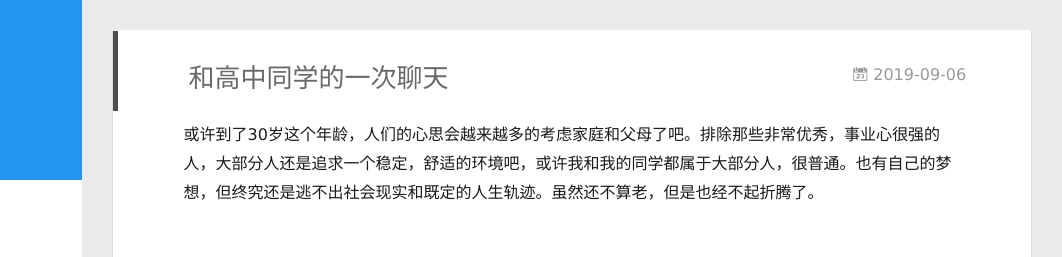
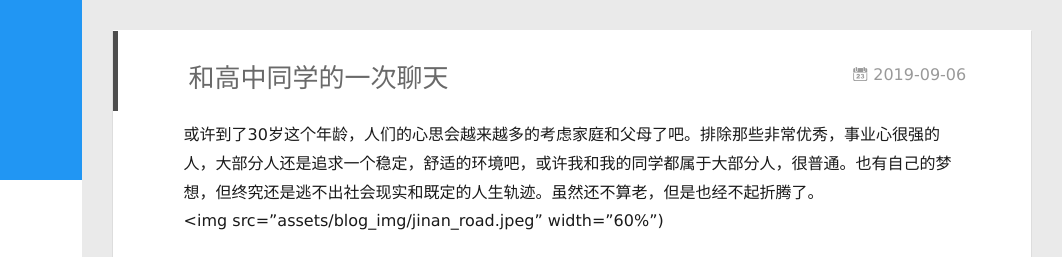
Before and after one commit to dabingrunning/dabingrun.github.io, a plain HTML site: page 2019/09/06/Old-Friend-Meeting-in-Jinan/index.html in a window 1280 px wide. Shown: the top 257 px of the page, 218-1280 px from the left. Drawn offline with Linux system fonts and the light colour scheme; some packages are replaced by stand-ins of ours; a script that the page names is missing.

Commit message:
Site updated: 2019-09-06 12:26:59

```diff
--- a/2019/09/06/Old-Friend-Meeting-in-Jinan/index.html
+++ b/2019/09/06/Old-Friend-Meeting-in-Jinan/index.html
@@ -8,20 +8,18 @@
   <link rel="dns-prefetch" href="dabingrunning.github.io">
   <title>和高中同学的一次聊天 | Dabing&#39;s Blog</title>
   <meta name="viewport" content="width=device-width, initial-scale=1, maximum-scale=1">
-  <meta name="description" content="或许到了30岁这个年龄，人们的心思会越来越多的考虑家庭和父母了吧。排除那些非常优秀，事业心很强的人，大部分人还是追求一个稳定，舒适的环境吧，或许我和我的同学都属于大部分人，很普通。也有自己的梦想，但终究还是逃不出社会现实和既定的人生轨迹。虽然还不算老，但是也经不起折腾了。 同时也很感谢我的老同学能陪我吃一顿饭。">
+  <meta name="description" content="或许到了30岁这个年龄，人们的心思会越来越多的考虑家庭和父母了吧。排除那些非常优秀，事业心很强的人，大部分人还是追求一个稳定，舒适的环境吧，或许我和我的同学都属于大部分人，很普通。也有自己的梦想，但终究还是逃不出社会现实和既定的人生轨迹。虽然还不算老，但是也经不起折腾了。&amp;lt;img src=”assets/blog_img/jinan_road.jpeg” width=”60%”) 同时也很感">
 <meta name="keywords" content="-会友 -闲聊">
 <meta property="og:type" content="article">
 <meta property="og:title" content="和高中同学的一次聊天">
 <meta property="og:url" content="dabingrunning.github.io/2019/09/06/Old-Friend-Meeting-in-Jinan/index.html">
 <meta property="og:site_name" content="Dabing&#39;s Blog">
-<meta property="og:description" content="或许到了30岁这个年龄，人们的心思会越来越多的考虑家庭和父母了吧。排除那些非常优秀，事业心很强的人，大部分人还是追求一个稳定，舒适的环境吧，或许我和我的同学都属于大部分人，很普通。也有自己的梦想，但终究还是逃不出社会现实和既定的人生轨迹。虽然还不算老，但是也经不起折腾了。 同时也很感谢我的老同学能陪我吃一顿饭。">
+<meta property="og:description" content="或许到了30岁这个年龄，人们的心思会越来越多的考虑家庭和父母了吧。排除那些非常优秀，事业心很强的人，大部分人还是追求一个稳定，舒适的环境吧，或许我和我的同学都属于大部分人，很普通。也有自己的梦想，但终究还是逃不出社会现实和既定的人生轨迹。虽然还不算老，但是也经不起折腾了。&amp;lt;img src=”assets/blog_img/jinan_road.jpeg” width=”60%”) 同时也很感">
 <meta property="og:locale" content="CN">
-<meta property="og:image" content="dabingrunning.github.io/2019/09/06/Old-Friend-Meeting-in-Jinan/assets/blog_img/jinan_road.jpeg">
-<meta property="og:updated_time" content="2019-09-06T04:25:15.505Z">
+<meta property="og:updated_time" content="2019-09-06T04:26:47.948Z">
 <meta name="twitter:card" content="summary">
 <meta name="twitter:title" content="和高中同学的一次聊天">
-<meta name="twitter:description" content="或许到了30岁这个年龄，人们的心思会越来越多的考虑家庭和父母了吧。排除那些非常优秀，事业心很强的人，大部分人还是追求一个稳定，舒适的环境吧，或许我和我的同学都属于大部分人，很普通。也有自己的梦想，但终究还是逃不出社会现实和既定的人生轨迹。虽然还不算老，但是也经不起折腾了。 同时也很感谢我的老同学能陪我吃一顿饭。">
-<meta name="twitter:image" content="dabingrunning.github.io/2019/09/06/Old-Friend-Meeting-in-Jinan/assets/blog_img/jinan_road.jpeg">
+<meta name="twitter:description" content="或许到了30岁这个年龄，人们的心思会越来越多的考虑家庭和父母了吧。排除那些非常优秀，事业心很强的人，大部分人还是追求一个稳定，舒适的环境吧，或许我和我的同学都属于大部分人，很普通。也有自己的梦想，但终究还是逃不出社会现实和既定的人生轨迹。虽然还不算老，但是也经不起折腾了。&amp;lt;img src=”assets/blog_img/jinan_road.jpeg” width=”60%”) 同时也很感">
 
 
     <link rel="icon" href="/assets/img/favicon.ico">
@@ -177,7 +175,7 @@
 
     <div class="article-entry" itemprop="articleBody">
 
-        <p>或许到了30岁这个年龄，人们的心思会越来越多的考虑家庭和父母了吧。排除那些非常优秀，事业心很强的人，大部分人还是追求一个稳定，舒适的环境吧，或许我和我的同学都属于大部分人，很普通。也有自己的梦想，但终究还是逃不出社会现实和既定的人生轨迹。虽然还不算老，但是也经不起折腾了。<br><img src="assets/blog_img/jinan_road.jpeg" alt></p>
+        <p>或许到了30岁这个年龄，人们的心思会越来越多的考虑家庭和父母了吧。排除那些非常优秀，事业心很强的人，大部分人还是追求一个稳定，舒适的环境吧，或许我和我的同学都属于大部分人，很普通。也有自己的梦想，但终究还是逃不出社会现实和既定的人生轨迹。虽然还不算老，但是也经不起折腾了。<br>&lt;img src=”assets/blog_img/jinan_road.jpeg” width=”60%”)</p>
 <p>同时也很感谢我的老同学能陪我吃一顿饭。</p>
 <a id="more"></a>
 
```
Also changed, not shown: index.html (+1 -1 lines).
